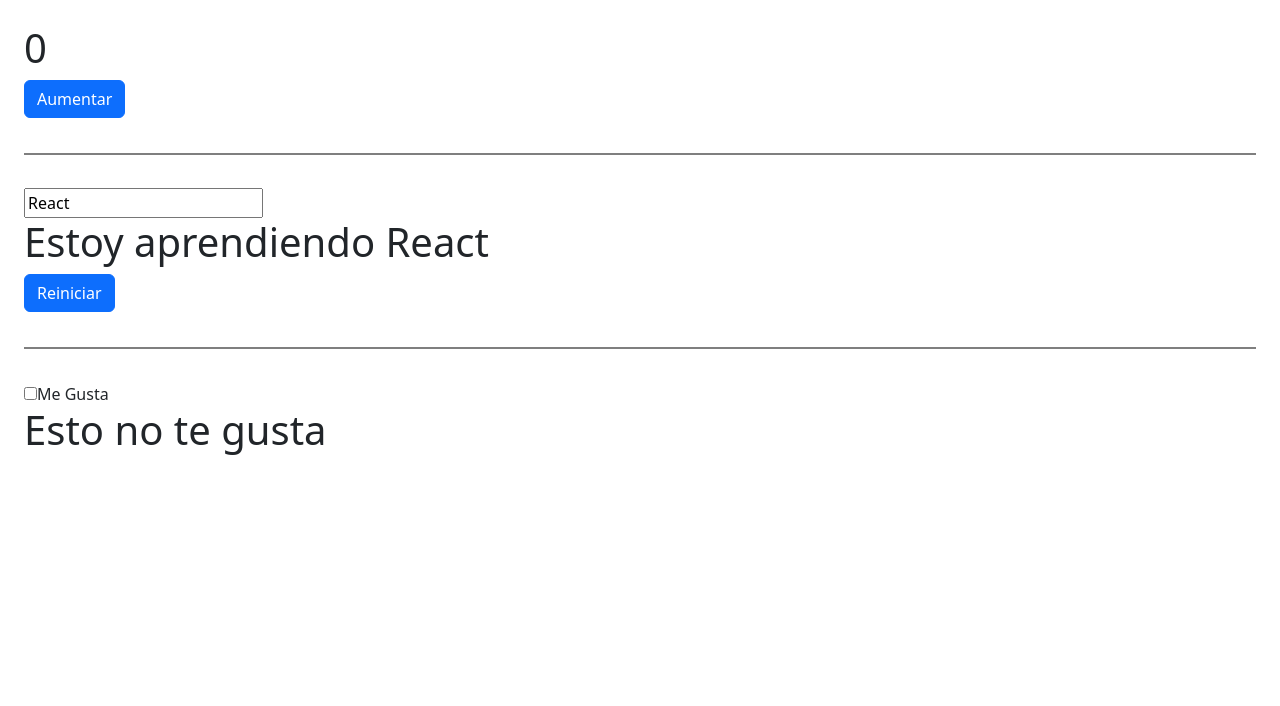
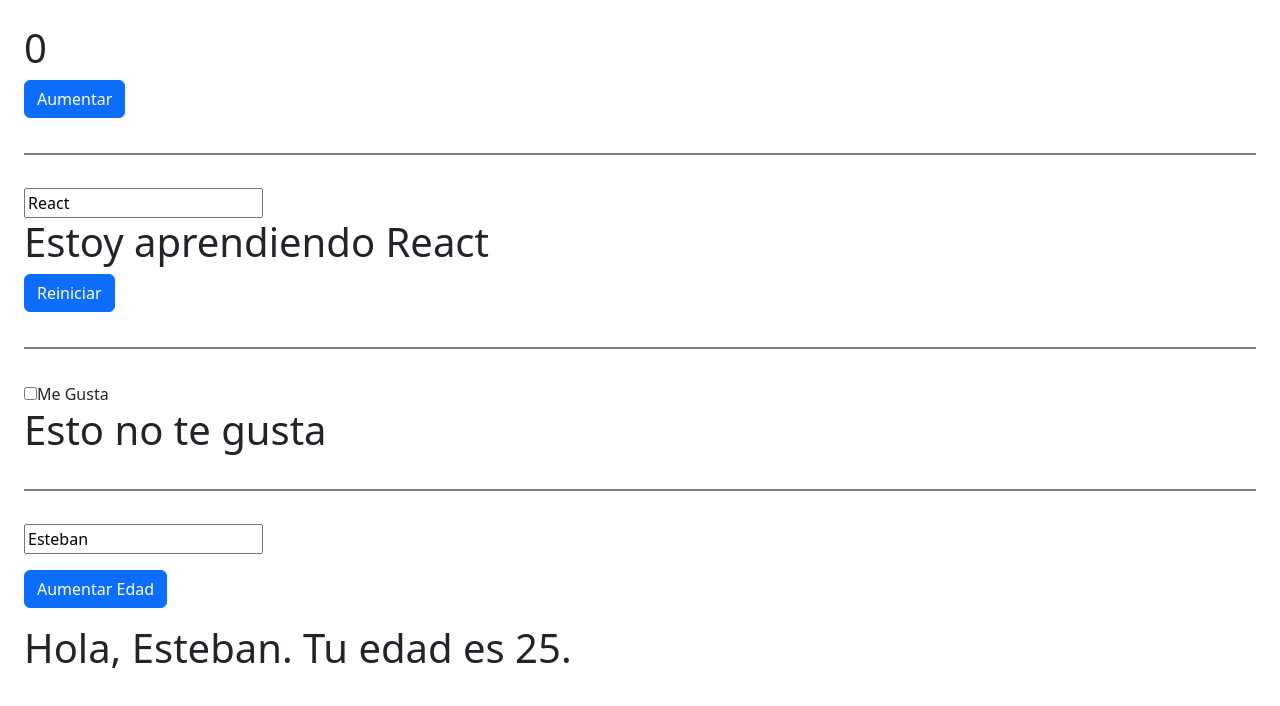
Before and after one commit to dgutierrez21/Learning-ReactJS--React-Docs, a React (Vite) app in the folder 02-reference/: page / in a window 1280 px wide. Shown: the top 706 px of the page. Built offline with nearby package versions, Linux system fonts and the light colour scheme.

Commit message:
Ejemplo 4 de 4: Formulario (dos variables)

```diff
--- a/02-reference/src/02-hooks/02-useState/UseState.jsx
+++ b/02-reference/src/02-hooks/02-useState/UseState.jsx
@@ -1,6 +1,7 @@
 import { CampoTexto } from "./campoTexto/CampoTexto";
 import { CheckBox } from "./checkbox/CheckBox";
 import { Contador } from "./Contador";
+import { Formulario } from "./formulario/Formulario";
 
 const UseState = () => {
   return (
@@ -10,6 +11,8 @@ const UseState = () => {
       <CampoTexto />
       <div className="separador"></div>
       <CheckBox />
+      <div className="separador"></div>
+      <Formulario />
     </div>
   );
 };
--- /dev/null
+++ b/02-reference/src/02-hooks/02-useState/formulario/Formulario.jsx
@@ -0,0 +1,27 @@
+import { useState } from "react";
+
+export const Formulario = () => {
+  const [nombre, setNombre] = useState("Esteban");
+  const [edad, setEdad] = useState(25);
+
+  function handleCambiarNombre(e) {
+    setNombre(e.target.value);
+  }
+
+  return (
+    <>
+      <input type="text" value={nombre} onChange={handleCambiarNombre} />
+
+      <button
+        onClick={() => setEdad(edad + 1)}
+        className="btn btn-primary d-block my-3"
+      >
+        Aumentar Edad
+      </button>
+
+      <h1>
+        Hola, {nombre}. Tu edad es {edad}.
+      </h1>
+    </>
+  );
+};
```
Also changed, not shown: 02-reference/src/02-hooks/02-useState/useState.txt.
